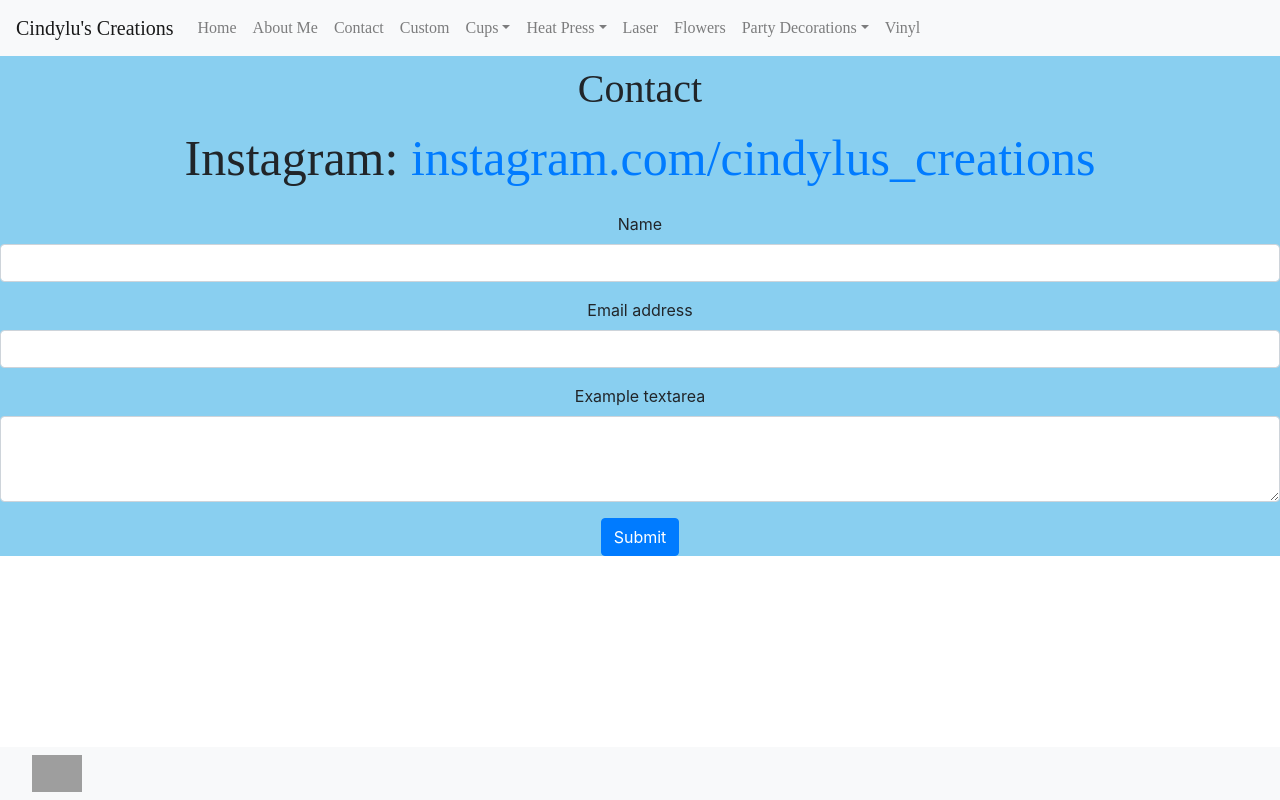
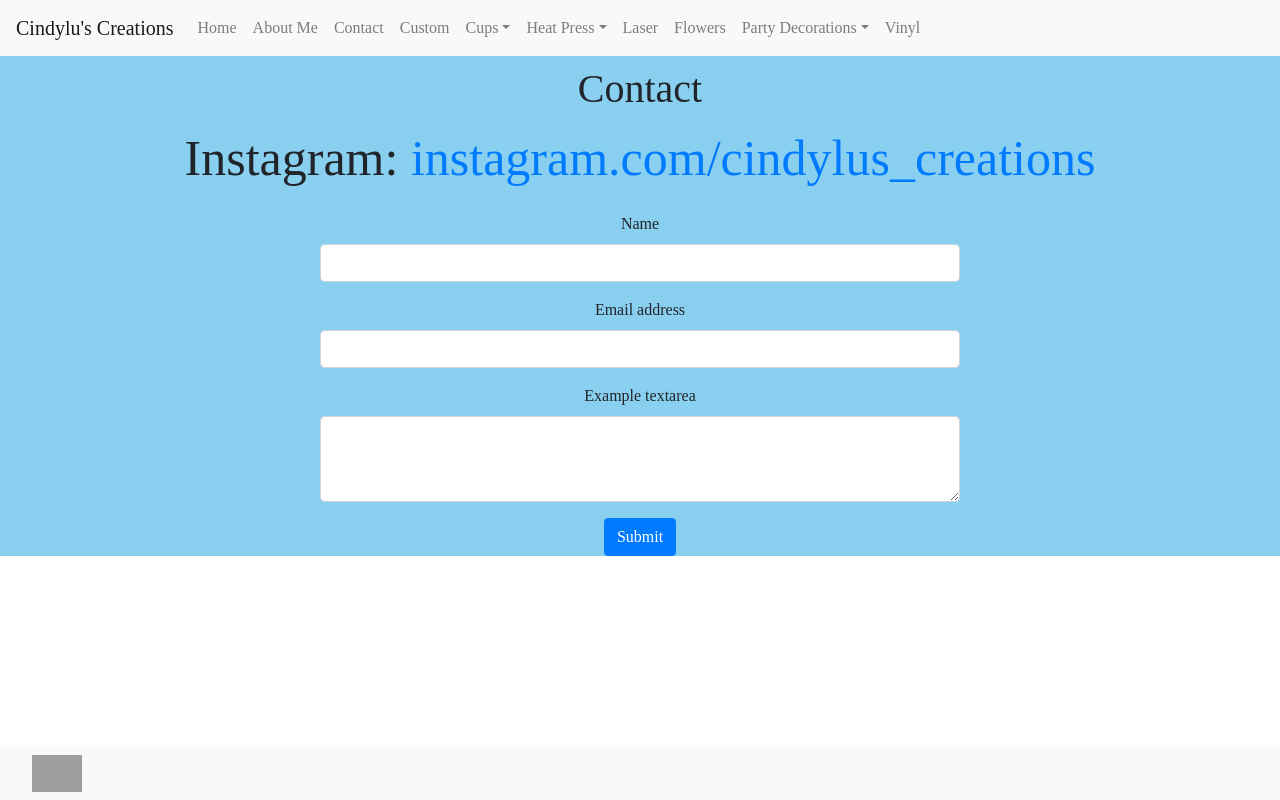
Before and after one commit to bryanlubay/cindyluscreations, a React (Create React App) app: page /contact in a window 1280 px wide. Built offline with nearby package versions, Linux system fonts and the light colour scheme; grey boxes are pictures that could not be loaded.

Commit message:
5 Feb Ars

```diff
--- a/src/App.css
+++ b/src/App.css
@@ -155,3 +155,15 @@ Table {
   width: 50%;
   margin: auto;
 }
+
+.form {
+  margin: auto;
+  width: 50%;
+  font-family: papyrus;
+}
+
+Form {
+  margin: auto;
+  width: 50%;
+  font-family: papyrus;
+}
--- a/src/components/Contact/Contact.js
+++ b/src/components/Contact/Contact.js
@@ -9,7 +9,7 @@ function Contact() {
         <h1>Contact</h1>
         <p>Instagram: <a href="https://www.instagram.com/cindylus_creations/" target="_blank">instagram.com/cindylus_creations</a></p>
 
-        <Form>
+        <Form className="form">
         <Form.Group>
             <Form.Label>Name</Form.Label>
             <Form.Control type="textarea"/>
```
